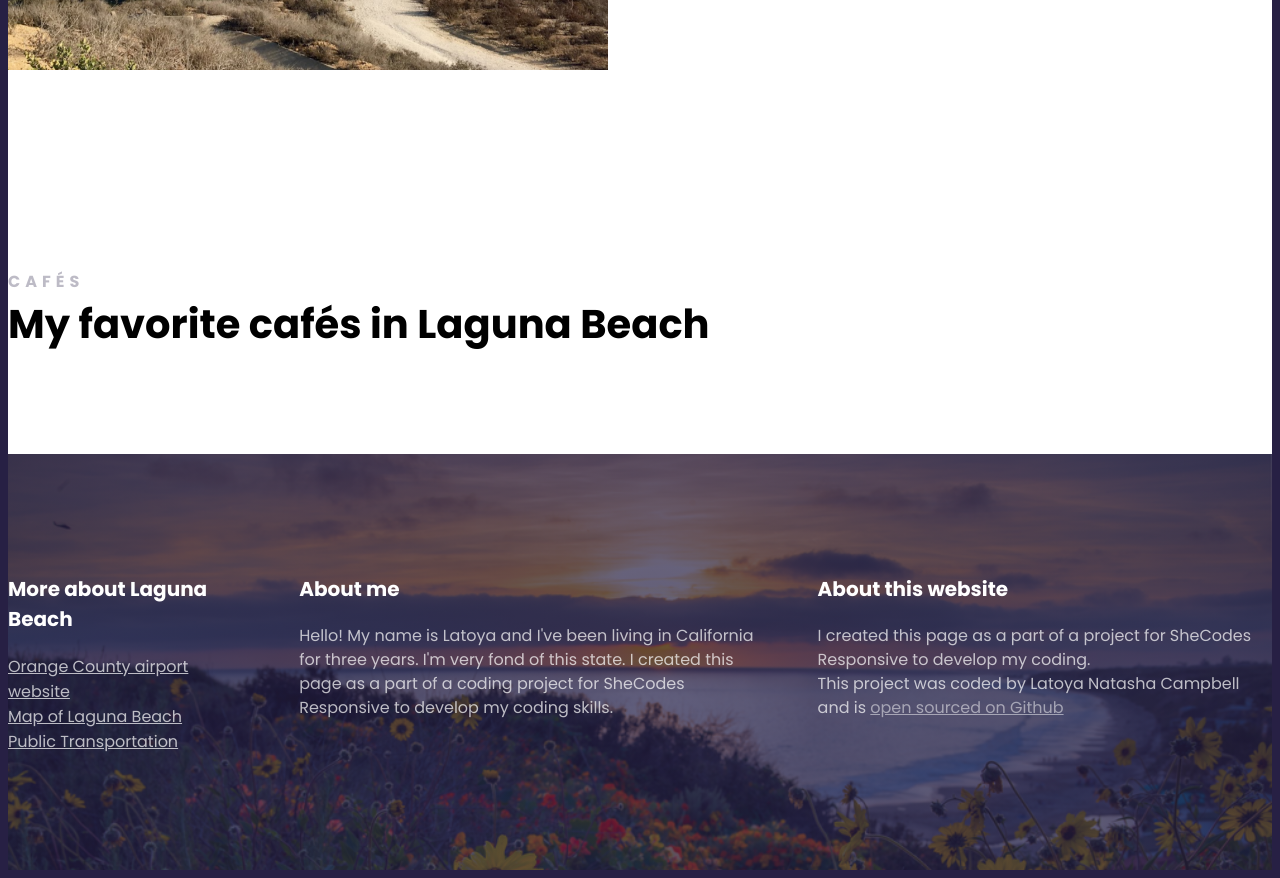
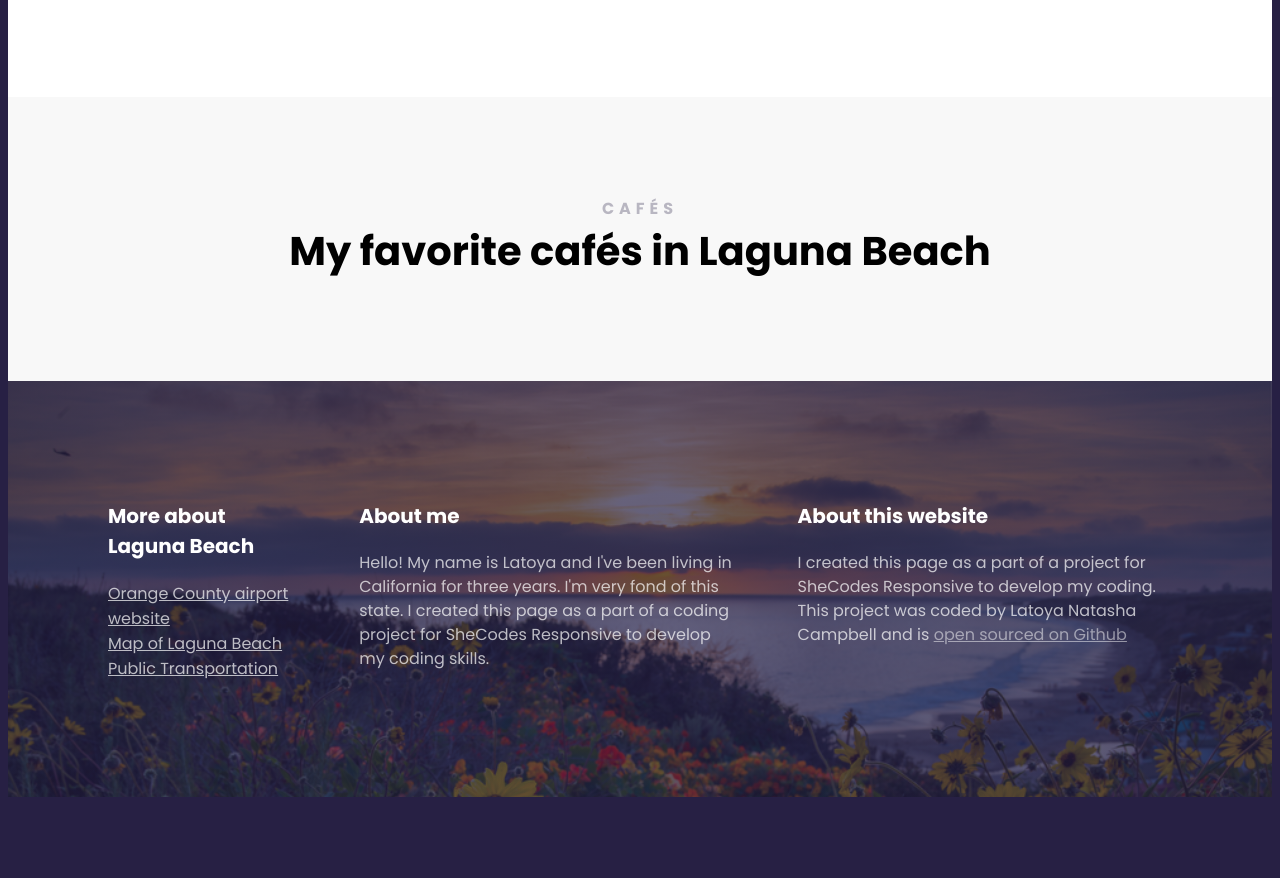
Before and after one commit to LatoyaNatashaC/Responsive-Add-On-Project, a plain HTML site: page index.html in a window 1280 px wide. Shown: the part 1312-2190 px from the top of the page. After the commit the page ends 2117 px from the top, so only its background shows below. Drawn offline with Linux system fonts and the light colour scheme.

Commit message:
text-centered

```diff
--- a/index.html
+++ b/index.html
@@ -46,9 +46,9 @@
             </p>
           </div>
         </section>
-        <section>
-          <h2>cafés</h2>
-          <h3>My favorite cafés in Laguna Beach</h3>
+        <section class="secondary">
+          <h2 class="text-center">cafés</h2>
+          <h3 class="text-center">My favorite cafés in Laguna Beach</h3>
         </section>
       </main>
 
--- a/src/styles.css
+++ b/src/styles.css
@@ -5,6 +5,9 @@ body {
 .container {
   max-width: 1400px;
   margin: 0 auto;
+}
+.text-center {
+  text-align: center;
 }
 .grid {
   display: grid;
@@ -24,7 +27,10 @@ body {
 section {
   max-width: 100%;
   margin: 0 auto;
-  padding: 100px 0;
+  padding: 100px;
+}
+section.secondary {
+  background: #f8f8f8;
 }
 
 header {
```
